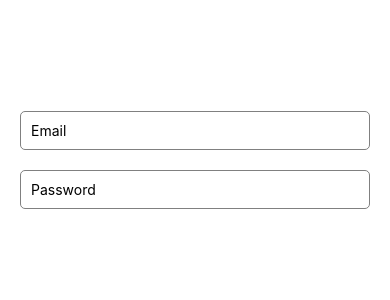
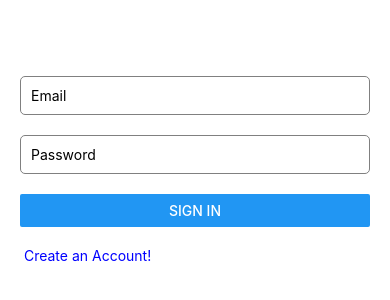
Before and after one commit to SZaidi00/Salahti, a React Native app: screen / in a window 390 px wide. Shown: the part 252-552 px from the top of the page. Built offline with nearby package versions, Linux system fonts and the light colour scheme.

Commit message:
logging in

```diff
--- a/screens/LoginScreen.tsx
+++ b/screens/LoginScreen.tsx
@@ -1,9 +1,21 @@
 import React, { useState } from 'react';
-import { StyleSheet, TextInput, View } from 'react-native';
+import { Button, StyleSheet, TextInput, View, Text } from 'react-native';
+import { SignatureKind } from 'typescript';
 
 export default function LoginScreen() {
   const [email,setEmail] = useState('');
   const [password,setPassword] = useState('');
+
+  //Sign in & Sign up
+  const [create,setCreate] = useState(false);
+
+  const signIn =() => {
+
+  }
+  const signUp =() => {
+
+}
+
 
 return(
   <View style = {styles.container}>
@@ -20,6 +32,14 @@ return(
         style = {styles.textInput}
         secureTextEntry = {true}
         />
+        {create ? (
+            <></>
+        ) : (
+            <>
+            <Button title="Sign in" onPress = {() => signIn()} />
+            <Text style = {styles.text}> Create an Account!</Text>
+            </>
+        )}
   </View>
   );
 }
@@ -37,5 +57,9 @@ const styles = StyleSheet.create({
         padding: 10,
         marginBottom: 20,
         borderRadius:5,
+    },
+    text:{
+        color:'blue',
+        marginTop: 20,
     }
   });
```
